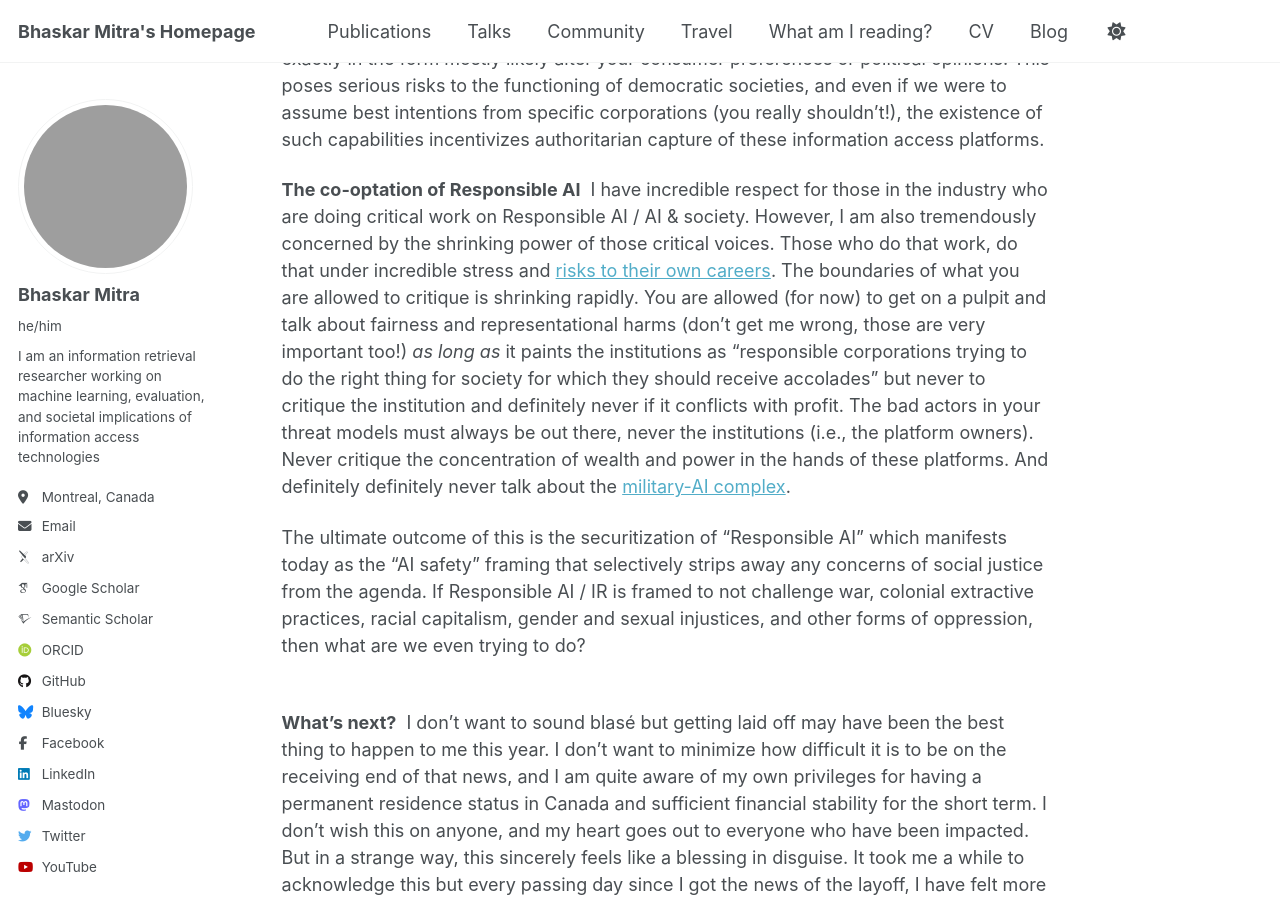
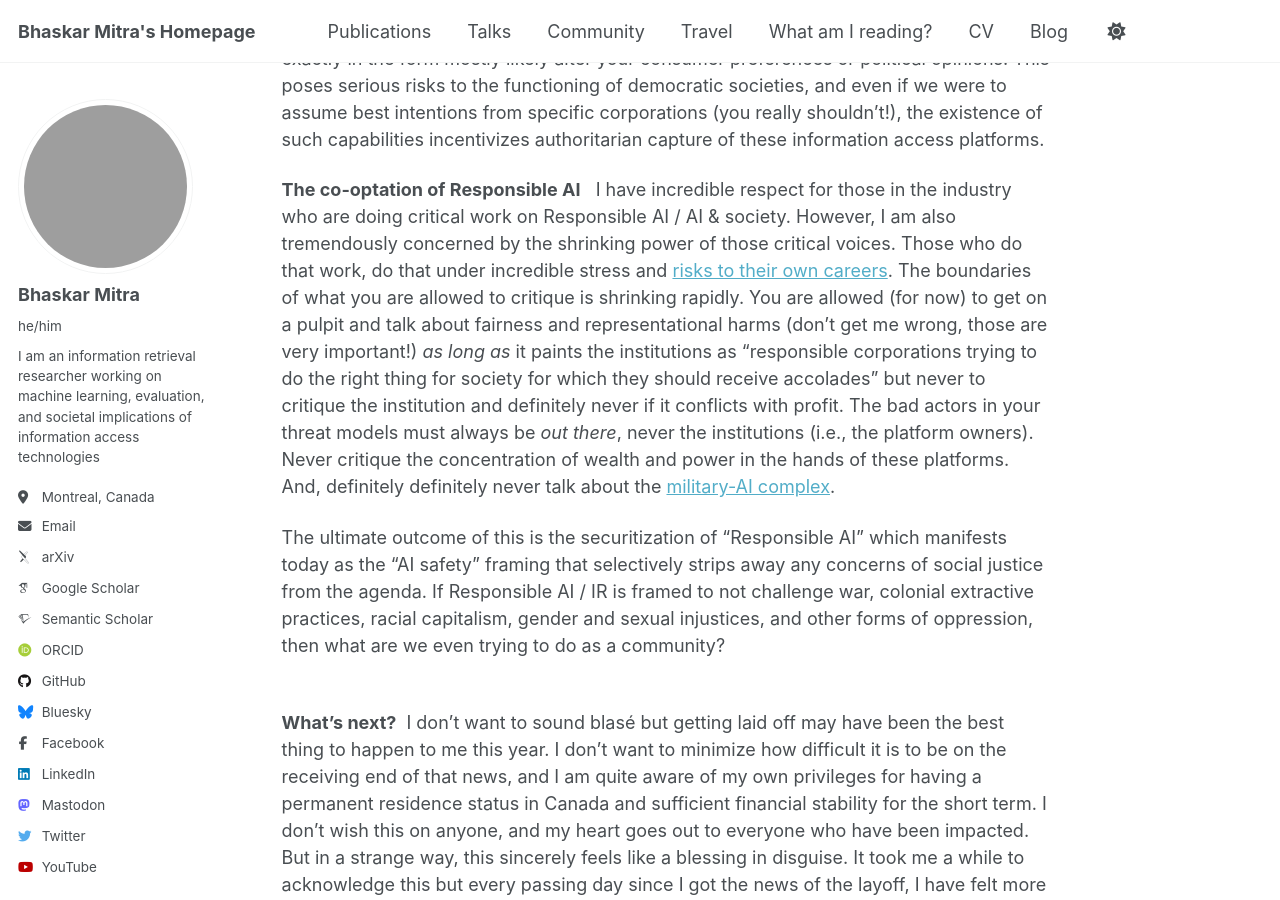
Before and after one commit to bhaskar-mitra/bhaskar-mitra.github.io, a Jekyll site: the page built from _posts/2025-07-16-why-i-am-leaving-big-tech.md, in a window 1280 px wide and 900 px high, scrolled down 2525 px. Built offline with Jekyll 4.4.1, drawn with Linux system fonts in a browser that asks for light colours; some web fonts are replaced; grey boxes are pictures that could not be loaded.

Commit message:
Update 2025-07-16-why-i-am-leaving-big-tech.md

```diff
--- a/_posts/2025-07-16-why-i-am-leaving-big-tech.md
+++ b/_posts/2025-07-16-why-i-am-leaving-big-tech.md
@@ -62,9 +62,18 @@
 Imagine every time you searched online or accessed information via your digital assistant, the information was presented to you exactly in the form mostly likely alter your consumer preferences or political opinions.
 This poses serious risks to the functioning of democratic societies, and even if we were to assume best intentions from specific corporations (you really shouldn’t!), the existence of such capabilities incentivizes authoritarian capture of these information access platforms.
 
-**The co-optation of Responsible AI** &nbsp;I have incredible respect for those in the industry who are doing critical work on Responsible AI / AI & society. However, I am also tremendously concerned by the shrinking power of those critical voices. Those who do that work, do that under incredible stress and [risks to their own careers](https://www.washingtonpost.com/technology/2023/03/30/tech-companies-cut-ai-ethics/). The boundaries of what you are allowed to critique is shrinking rapidly. You are allowed (for now) to get on a pulpit and talk about fairness and representational harms (don’t get me wrong, those are very important too!) _as long as_ it paints the institutions as “responsible corporations trying to do the right thing for society for which they should receive accolades” but never to critique the institution and definitely never if it conflicts with profit. The bad actors in your threat models must always be out there, never the institutions (i.e., the platform owners). Never critique the concentration of wealth and power in the hands of these platforms. And definitely definitely never talk about the [military-AI complex](https://www.techpolicy.press/booming-military-spending-on-ai-is-a-windfall-for-tech-and-a-blow-to-democracy/).
+**The co-optation of Responsible AI** &nbsp;
+I have incredible respect for those in the industry who are doing critical work on Responsible AI / AI & society.
+However, I am also tremendously concerned by the shrinking power of those critical voices.
+Those who do that work, do that under incredible stress and [risks to their own careers](https://www.washingtonpost.com/technology/2023/03/30/tech-companies-cut-ai-ethics/).
+The boundaries of what you are allowed to critique is shrinking rapidly.
+You are allowed (for now) to get on a pulpit and talk about fairness and representational harms (don’t get me wrong, those are very important!) _as long as_ it paints the institutions as “responsible corporations trying to do the right thing for society for which they should receive accolades” but never to critique the institution and definitely never if it conflicts with profit.
+The bad actors in your threat models must always be _out there_, never the institutions (i.e., the platform owners).
+Never critique the concentration of wealth and power in the hands of these platforms.
+And, definitely definitely never talk about the [military-AI complex](https://www.techpolicy.press/booming-military-spending-on-ai-is-a-windfall-for-tech-and-a-blow-to-democracy/).
 
-The ultimate outcome of this is the securitization of “Responsible AI” which manifests today as the “AI safety” framing that selectively strips away any concerns of social justice from the agenda. If Responsible AI / IR is framed to not challenge war, colonial extractive practices, racial capitalism, gender and sexual injustices, and other forms of oppression, then what are we even trying to do?
+The ultimate outcome of this is the securitization of “Responsible AI” which manifests today as the “AI safety” framing that selectively strips away any concerns of social justice from the agenda.
+If Responsible AI / IR is framed to not challenge war, colonial extractive practices, racial capitalism, gender and sexual injustices, and other forms of oppression, then what are we even trying to do as a community?
 
 <br/>
 **What’s next?** &nbsp;I don’t want to sound blasé but getting laid off may have been the best thing to happen to me this year. I don’t want to minimize how difficult it is to be on the receiving end of that news, and I am quite aware of my own privileges for having a permanent residence status in Canada and sufficient financial stability for the short term. I don’t wish this on anyone, and my heart goes out to everyone who have been impacted. But in a strange way, this sincerely feels like a blessing in disguise. It took me a while to acknowledge this but every passing day since I got the news of the layoff, I have felt more excited about the future.
```
